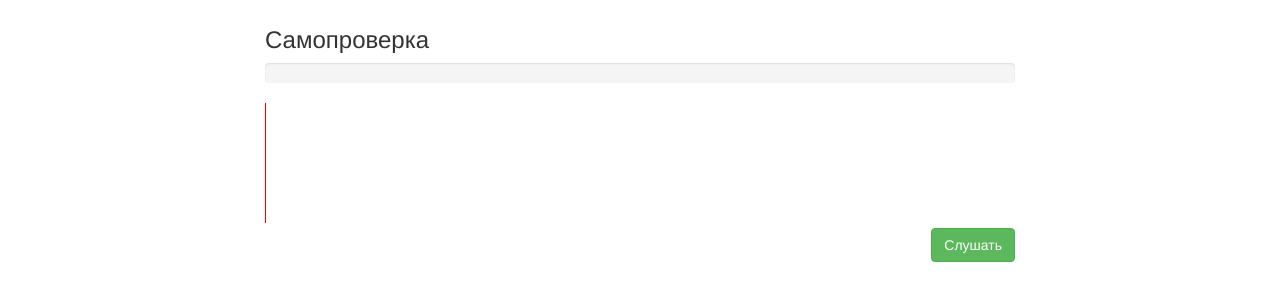
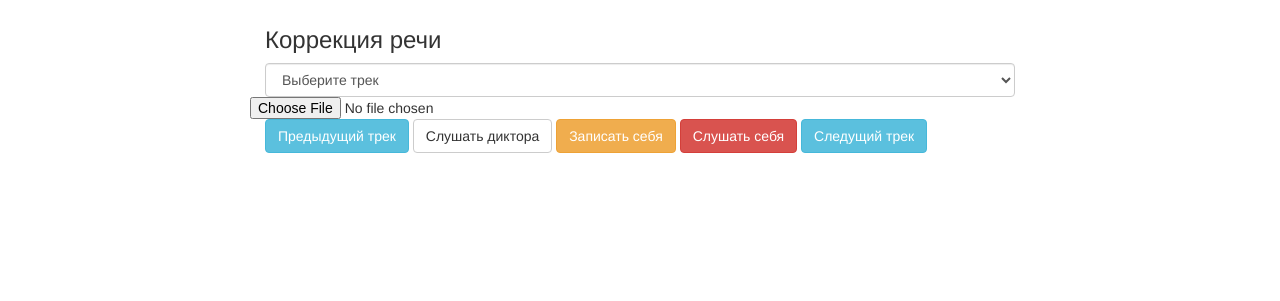
Before and after one commit to slavchoo/audioApi, a website: page index.html at #/speech_correction in a window 1280 px wide. Shown: the part 53-354 px from the top of the page. Drawn offline with Linux system fonts and the light colour scheme; no server answers.

Commit message:
audio capturing

```diff
--- a/index.html
+++ b/index.html
@@ -23,7 +23,7 @@
             <ul class="nav navbar-nav">
                 <li class="active"><a ng-href="/">Самопроверка</a></li>
                 <li><a href="#">Видео Тест</a></li>
-                <li><a href="#">Коррекция Речи</a></li>
+                <li><a href="/#/speech_correction">Коррекция Речи</a></li>
                 <li><a href="/#/final">Зачетный Тест</a></li>
             </ul>
         </div><!--/.nav-collapse -->
@@ -41,6 +41,7 @@
 <script src="/scripts/app.js"></script>
 <script src="/scripts/controllers/selfTrainer.js"></script>
 <script src="/scripts/controllers/FinalTestCtrl.js"></script>
+<script src="/scripts/controllers/SpeechCorrection.js"></script>
 <script src="/scripts/directives/audioPlayer.js"></script>
 </body>
 </html>
--- a/scripts/app.js
+++ b/scripts/app.js
@@ -14,6 +14,11 @@ window.LanguageApp = angular.module('LanguageApp', [
             controller: 'FinalTestCtrl',
             controllerAs: 'ctrl'
         })
+        .when('/speech_correction', {
+            templateUrl: '../views/speech_correction.html',
+            controller: 'SpeechCorrectionCtrl',
+            controllerAs: 'ctrl'
+        })
         .otherwise({
             redirectTo: '/'
         });
--- /dev/null
+++ b/scripts/controllers/SpeechCorrection.js
@@ -0,0 +1,43 @@
+LanguageApp.controller('SpeechCorrectionCtrl', function ($rootScope, $scope) {
+
+    $scope.recordInProgress = false;
+    var audio = new Audio();
+    var originalAudio = new Audio();
+
+    window.AudioContext = window.AudioContext || window.webkitAudioContext || window.mozAudioContext;
+    var createSrc = window.webkitURL ? window.webkitURL.createObjectURL : function(stream) {return stream;};
+
+    // this is to store a reference to the input so we can kill it later
+    var liveSource;
+    // creates an audiocontext and hooks up the audio input
+    $scope.connectAudioInToSpeakers = function () {
+        var context = new AudioContext();
+        navigator.webkitGetUserMedia({audio: true}, function (stream) {
+            console.log("Connected live audio input");
+            liveSource = context.createMediaStreamSource(stream);
+            liveSource.connect(context.destination);
+            $scope.$apply(function() {
+                $scope.recordInProgress = true;
+            });
+            audio.src = createSrc(stream);
+        });
+    };
+
+    // disconnects the audio input
+    $scope.makeItStop = function () {
+        console.log("killing audio!");
+
+        $scope.recordInProgress = false;
+
+        liveSource.disconnect();
+    };
+
+    $scope.playMe = function() {
+        console.log('play');
+        audio.play();
+    };
+
+    $scope.playOriginal = function() {
+        originalAudio.play();
+    }
+});
--- /dev/null
+++ b/views/speech_correction.html
@@ -0,0 +1,27 @@
+<h3>Коррекция речи</h3>
+
+
+<div class="row">
+    <form class="col-md-12">
+        <select class="form-control">
+            <option value="">Выберите трек</option>
+        </select>
+    </form>
+</div>
+
+
+<div class="row">
+    <input type="file" accept="audio/*;capture=microphone">
+</div>
+
+
+<div class="row">
+    <div class="col-md-12">
+        <a ng-href="" class="btn btn-info">Предыдущий трек</a>
+        <a ng-href="" class="btn btn-default" ng-click="playOriginal()">Слушать диктора</a>
+        <a ng-href="" class="btn btn-warning" ng-click="connectAudioInToSpeakers()" ng-hide="recordInProgress">Записать себя</a>
+        <a ng-href="" class="btn btn-warning" ng-click="makeItStop()" ng-show="recordInProgress">Остановить Запись</a>
+        <a ng-href="" class="btn btn-danger" ng-click="playMe()">Слушать себя</a>
+        <a ng-href="" class="btn btn-info">Следущий трек</a>
+    </div>
+</div>
--- a/web.js
+++ b/web.js
@@ -4,4 +4,9 @@ var app = express();
 
 app.use(express.logger('dev'));
 app.use(gzippo.staticGzip("" + __dirname + "/"));
+
+app.get('/*', function(req, res) {
+  res.sendfile('./index.html');
+});
+
 app.listen(process.env.PORT || 5000);
```
